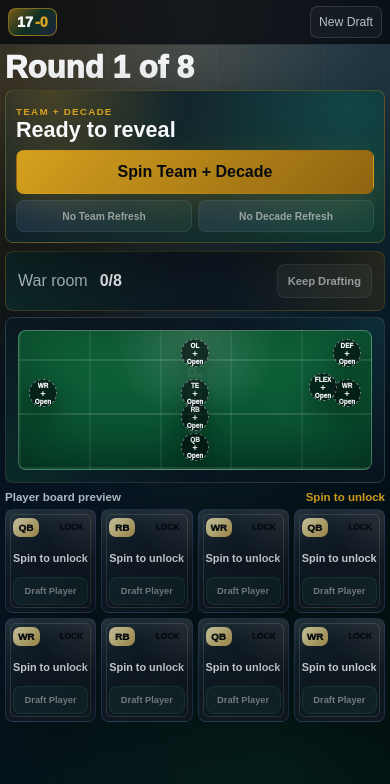
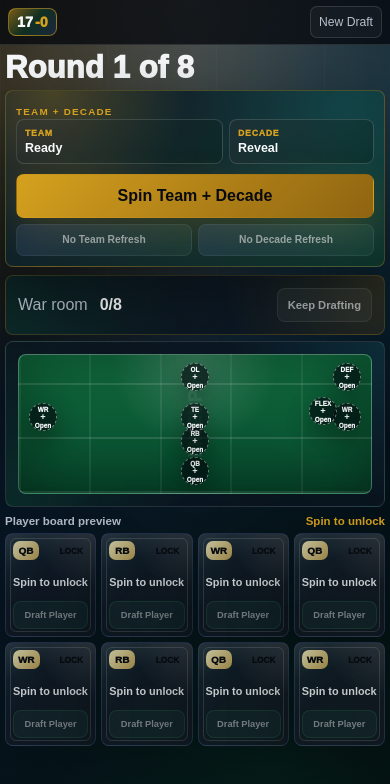
Before and after one commit to nspellberg/17-0, a Next.js app: page / in a window 390 px wide. Both pictures are taken after a click on the button "New Draft". Shown: the top 784 px of the page. Built offline with nearby package versions, Linux system fonts and the light colour scheme.

Commit message:
Lock picks and improve draft results

```diff
--- a/app/globals.css
+++ b/app/globals.css
@@ -407,6 +407,36 @@ h3 {
   line-height: 1;
 }
 
+.spin-result {
+  display: grid;
+  grid-template-columns: minmax(0, 1.3fr) minmax(110px, 0.7fr);
+  gap: 10px;
+}
+
+.spin-result-box {
+  min-width: 0;
+  padding: 12px;
+  border: 1px solid rgba(255, 255, 255, 0.14);
+  border-radius: var(--radius);
+  background:
+    linear-gradient(135deg, rgba(255, 255, 255, 0.07), rgba(15, 143, 81, 0.08)),
+    rgba(3, 6, 12, 0.32);
+}
+
+.spin-result-box span {
+  display: block;
+  margin-bottom: 6px;
+  color: var(--gold);
+  font-size: 0.72rem;
+  font-weight: 950;
+  text-transform: uppercase;
+  letter-spacing: 0.08em;
+}
+
+.spin-result-box strong {
+  overflow-wrap: anywhere;
+}
+
 .spin-actions {
   display: grid;
   gap: 10px;
@@ -977,6 +1007,48 @@ h3 {
   text-shadow: 0 0 52px rgba(213, 161, 30, 0.3);
 }
 
+.final-roster-card {
+  width: min(900px, 100%);
+  margin: 18px auto 8px;
+  padding: 16px;
+  border: 1px solid rgba(213, 161, 30, 0.24);
+  border-radius: var(--radius);
+  background:
+    radial-gradient(circle at 100% 0%, rgba(213, 161, 30, 0.14), transparent 42%),
+    rgba(255, 255, 255, 0.055);
+}
+
+.final-roster-grid {
+  display: grid;
+  grid-template-columns: repeat(4, minmax(0, 1fr));
+  gap: 8px;
+  margin-top: 12px;
+}
+
+.final-roster-player {
+  min-width: 0;
+  padding: 10px;
+  border: 1px solid var(--line);
+  border-radius: 7px;
+  background: rgba(3, 6, 12, 0.42);
+  text-align: left;
+}
+
+.final-roster-player span,
+.final-roster-player small {
+  display: block;
+  color: var(--muted);
+  font-size: 0.72rem;
+  font-weight: 850;
+}
+
+.final-roster-player strong {
+  display: block;
+  margin: 5px 0;
+  line-height: 1.08;
+  font-size: 0.94rem;
+}
+
 .trophy {
   position: relative;
   width: 88px;
@@ -1295,6 +1367,29 @@ h3 {
     line-height: 0.98;
   }
 
+  .spin-result {
+    grid-template-columns: 1fr 0.7fr;
+    gap: 6px;
+  }
+
+  .spin-result-box {
+    padding: 8px;
+  }
+
+  .spin-result-box span {
+    margin-bottom: 4px;
+    font-size: 0.55rem;
+  }
+
+  .spin-result-box strong {
+    display: -webkit-box;
+    font-size: 0.88rem;
+    line-height: 1;
+    -webkit-line-clamp: 2;
+    -webkit-box-orient: vertical;
+    overflow: hidden;
+  }
+
   .card-kicker {
     font-size: 0.62rem;
     margin-bottom: 4px;
@@ -1536,6 +1631,31 @@ h3 {
     min-height: auto;
     padding: 20px 0;
   }
+
+  .final-roster-card {
+    margin: 10px auto 4px;
+    padding: 10px;
+  }
+
+  .final-roster-grid {
+    grid-template-columns: repeat(2, minmax(0, 1fr));
+    gap: 6px;
+    margin-top: 8px;
+  }
+
+  .final-roster-player {
+    padding: 7px;
+  }
+
+  .final-roster-player span,
+  .final-roster-player small {
+    font-size: 0.58rem;
+  }
+
+  .final-roster-player strong {
+    margin: 3px 0;
+    font-size: 0.72rem;
+  }
 }
 
 @media (max-width: 420px) {
@@ -1555,6 +1675,10 @@ h3 {
     font-size: clamp(1rem, 5.8vw, 1.35rem);
   }
 
+  .spin-result-box strong {
+    font-size: 0.78rem;
+  }
+
   .reroll-actions {
     grid-template-columns: repeat(2, minmax(0, 1fr));
   }
--- a/app/page.tsx
+++ b/app/page.tsx
@@ -642,9 +642,11 @@ export default function Home() {
   const [showProjection, setShowProjection] = useState(false);
   const [teamRefreshUsed, setTeamRefreshUsed] = useState(false);
   const [decadeRefreshUsed, setDecadeRefreshUsed] = useState(false);
+  const [rolledTeams, setRolledTeams] = useState<string[]>([]);
 
   const round = Math.min(drafted.length + 1, rosterSlots.length);
   const score = useMemo(() => getScore(roster), [roster]);
+  const unusedSpinDeck = spinDeck.filter((spin) => !rolledTeams.includes(spin.team));
   const offenseOptions = currentSpin
     ? offensePlayers.filter((player) => player.team === currentSpin.team && player.decade === currentSpin.decade)
     : [];
@@ -652,7 +654,7 @@ export default function Home() {
     ? [...offenseOptions, getTeamDefense(currentSpin)].filter((player) => !drafted.some((draftedPlayer) => draftedPlayer.id === player.id))
     : [];
   const teamRefreshOptions = currentSpin
-    ? spinDeck.filter((spin) => spin.decade === currentSpin.decade && spin.team !== currentSpin.team)
+    ? spinDeck.filter((spin) => spin.decade === currentSpin.decade && spin.team !== currentSpin.team && !rolledTeams.includes(spin.team))
     : [];
   const decadeRefreshOptions = currentSpin
     ? spinDeck.filter((spin) => spin.team === currentSpin.team && spin.decade !== currentSpin.decade)
@@ -679,13 +681,19 @@ export default function Home() {
     setShowProjection(false);
     setTeamRefreshUsed(false);
     setDecadeRefreshUsed(false);
+    setRolledTeams([]);
     setScreen(useExample ? "rating" : "draft");
+  }
+
+  function revealSpin(spin: Spin) {
+    setCurrentSpin(spin);
+    setRolledTeams((teams) => (teams.includes(spin.team) ? teams : [...teams, spin.team]));
   }
 
   function spinTeam() {
     setIsSpinning(true);
     window.setTimeout(() => {
-      setCurrentSpin(randomFrom(spinDeck));
+      revealSpin(randomFrom(unusedSpinDeck.length ? unusedSpinDeck : spinDeck));
       setIsSpinning(false);
     }, 680);
   }
@@ -693,14 +701,14 @@ export default function Home() {
   function refreshTeam() {
     if (!currentSpin || teamRefreshUsed || drafted.length >= rosterSlots.length) return;
     if (!teamRefreshOptions.length) return;
-    setCurrentSpin(randomFrom(teamRefreshOptions));
+    revealSpin(randomFrom(teamRefreshOptions));
     setTeamRefreshUsed(true);
   }
 
   function refreshDecade() {
     if (!currentSpin || decadeRefreshUsed || drafted.length >= rosterSlots.length) return;
     if (!decadeRefreshOptions.length) return;
-    setCurrentSpin(randomFrom(decadeRefreshOptions));
+    revealSpin(randomFrom(decadeRefreshOptions));
     setDecadeRefreshUsed(true);
   }
 
@@ -714,14 +722,6 @@ export default function Home() {
     }
     setCurrentSpin(null);
     if (drafted.length + 1 >= rosterSlots.length) setScreen("rating");
-  }
-
-  function clearSlot(slotIndex: number) {
-    const removedPlayer = roster[slotIndex];
-    setRoster((items) => items.map((slotPlayer, index) => (index === slotIndex ? null : slotPlayer)));
-    if (removedPlayer) {
-      setDrafted((items) => items.filter((player) => player.id !== removedPlayer.id));
-    }
   }
 
   const navItems: { key: Screen; label: string }[] = [
@@ -804,7 +804,16 @@ export default function Home() {
             <div className={`spin-card ${isSpinning ? "spinning" : ""}`}>
               <div>
                 <span className="card-kicker">Team + decade</span>
-                <strong>{isSpinning ? "Finding a matchup..." : currentSpin ? `${currentSpin.team} - ${currentSpin.decade}` : "Ready to reveal"}</strong>
+                <div className="spin-result">
+                  <div className="spin-result-box">
+                    <span>Team</span>
+                    <strong>{isSpinning ? "Rolling..." : currentSpin ? currentSpin.team : "Ready"}</strong>
+                  </div>
+                  <div className="spin-result-box">
+                    <span>Decade</span>
+                    <strong>{isSpinning ? "Rolling..." : currentSpin ? currentSpin.decade : "Reveal"}</strong>
+                  </div>
+                </div>
               </div>
               <div className="spin-actions">
                 <button className="primary-cta" onClick={spinTeam} disabled={isSpinning || drafted.length >= rosterSlots.length}>
@@ -830,7 +839,7 @@ export default function Home() {
                 onToggleProjection={() => setShowProjection((value) => !value)}
                 onReveal={() => setScreen("rating")}
               />
-              <LiveLineup roster={roster} onClear={clearSlot} />
+              <LiveLineup roster={roster} />
             </div>
 
             <div className="list-heading">
@@ -859,7 +868,7 @@ export default function Home() {
               onToggleProjection={() => setShowProjection((value) => !value)}
               onReveal={() => setScreen("rating")}
             />
-            <LiveLineup roster={roster} onClear={clearSlot} />
+            <LiveLineup roster={roster} />
           </aside>
         </section>
       )}
@@ -889,6 +898,7 @@ export default function Home() {
           <p className="eyebrow">Final results</p>
           <h2>{score.wins === 17 ? "Perfect Season!" : "Great Team, But Not Perfect"}</h2>
           <strong>{score.wins}-{score.losses}</strong>
+          <FinalRoster roster={roster} />
           <div className="trophy" aria-hidden="true" />
           <div className="result-actions">
             <button className="primary-cta" onClick={() => resetGame(false)}>Draft Again</button>
@@ -965,7 +975,7 @@ function ProgressPanel({
   );
 }
 
-function LiveLineup({ roster, onClear }: { roster: (Player | null)[]; onClear: (slotIndex: number) => void }) {
+function LiveLineup({ roster }: { roster: (Player | null)[] }) {
   return (
     <div className="live-lineup-card">
       <div className="panel-title">
@@ -976,20 +986,42 @@ function LiveLineup({ roster, onClear }: { roster: (Player | null)[]; onClear: (
         {rosterSlots.map((slot, index) => {
           const player = roster[index];
           return (
-            <button
+            <div
               className={`field-marker ${player ? "filled" : ""} slot-${index}`}
               key={`${slot}-${index}`}
-              onClick={() => player && onClear(index)}
               aria-label={player ? `${slot}: ${player.name}` : `${slot}: empty`}
             >
               <span>{slot}</span>
               <strong>{player ? getInitials(player.name) : "+"}</strong>
               <small>{player ? "Set" : "Open"}</small>
-            </button>
+            </div>
           );
         })}
       </div>
-      <p className="hint">Tap a filled spot to clear it if you want to reopen that position.</p>
+      <p className="hint">Picks lock into the first open matching position.</p>
+    </div>
+  );
+}
+
+function FinalRoster({ roster }: { roster: (Player | null)[] }) {
+  return (
+    <div className="final-roster-card">
+      <div className="panel-title">
+        <span>Final roster</span>
+        <strong>{roster.filter(Boolean).length}/{rosterSlots.length}</strong>
+      </div>
+      <div className="final-roster-grid">
+        {rosterSlots.map((slot, index) => {
+          const player = roster[index];
+          return (
+            <div className="final-roster-player" key={`${slot}-${index}`}>
+              <span>{slot}</span>
+              <strong>{player ? player.name : "Empty"}</strong>
+              <small>{player ? `${player.team} / ${player.decade}` : "No pick"}</small>
+            </div>
+          );
+        })}
+      </div>
     </div>
   );
 }
```
